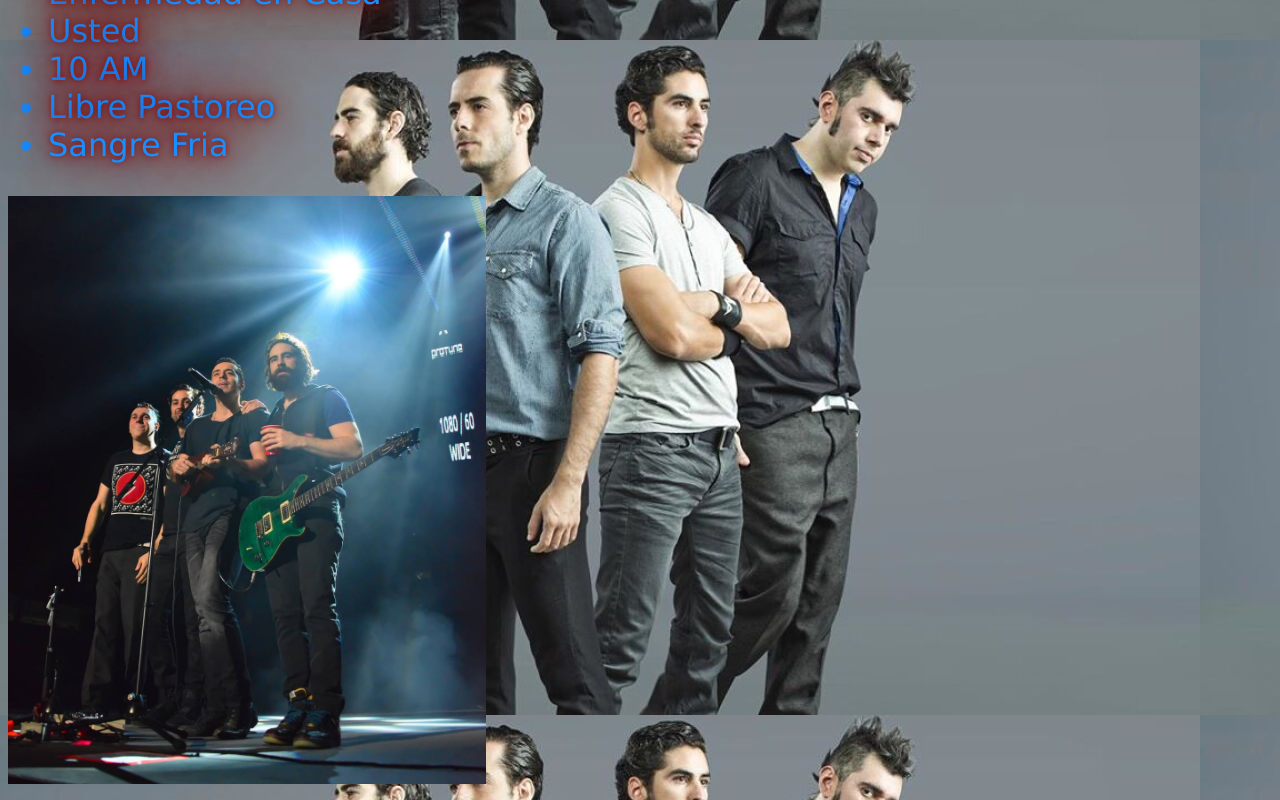
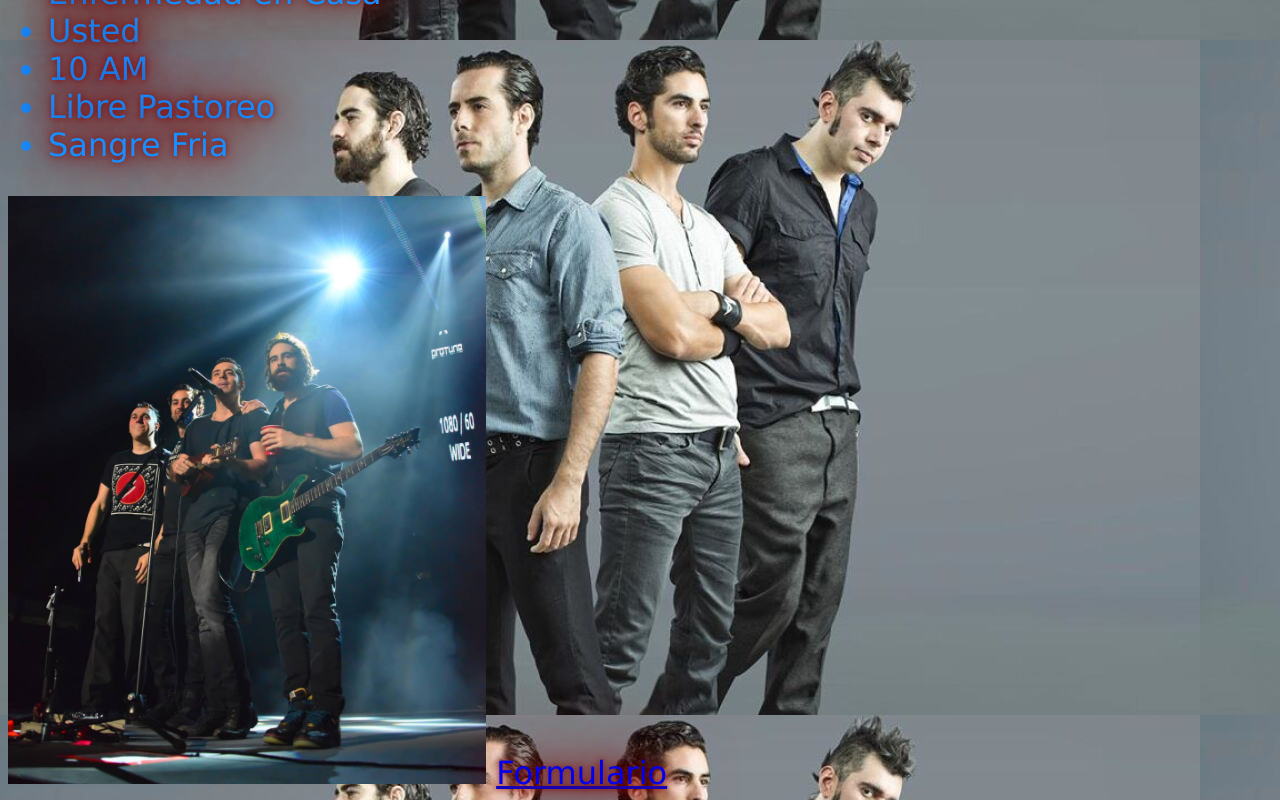
Before and after one commit to AlanYagami/examenU1_BenitezGarcia_AlanManuel, a plain HTML site: page index.html in a window 1280 px wide. Shown: the part 4010-4810 px from the top of the page. Drawn offline with Linux system fonts and the light colour scheme.

Commit message:
Update index.html

```diff
--- a/index.html
+++ b/index.html
@@ -114,5 +114,6 @@
         <li>Sangre Fria</li>
     </ul>
     <img src="Imagenes/PXNDX.png" alt="pxndx1">
+    <a href="prueba.html">Formulario</a>
 </body>
 </html>
```
